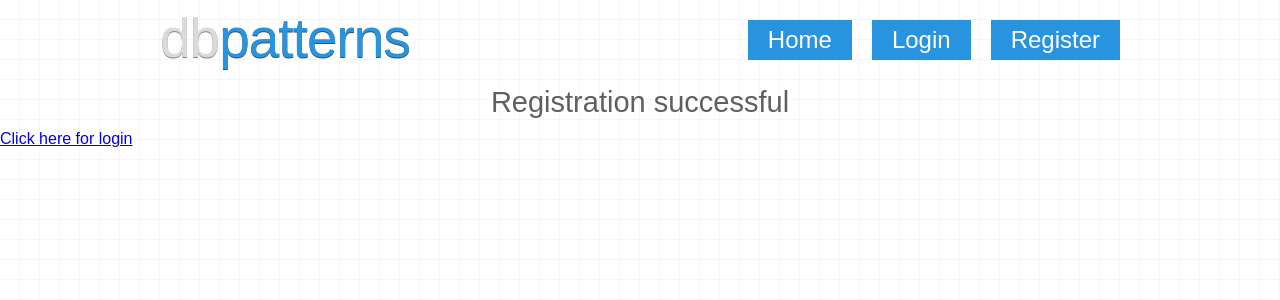
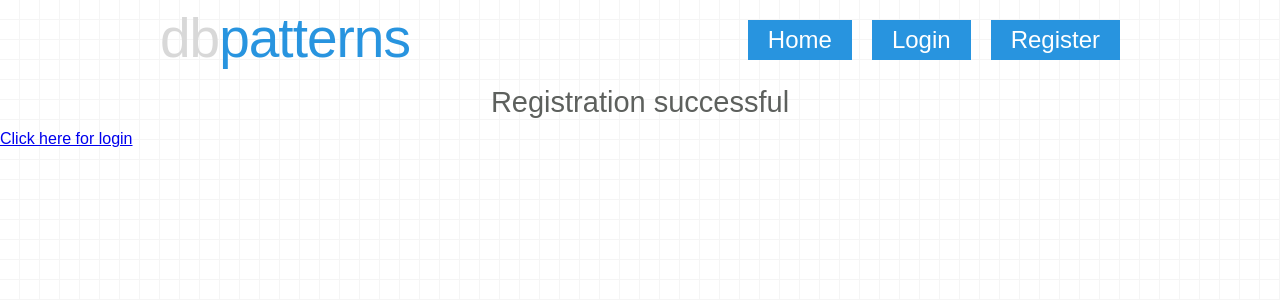
Before and after one commit to pyistanbul/dbpatterns, a Django app: a page that uses web/dbpatterns/dbpatterns/templates/base.html in a window 1280 px wide. Shown: the top 300 px of the page. Run offline with Django 3.2, Linux system fonts and the light colour scheme; parts of the project's set-up code (start-up, migrations or seed data) failed here and were passed over.

Commit message:
removed shadows from logo

```diff
--- a/web/dbpatterns/dbpatterns/static/css/screen.css
+++ b/web/dbpatterns/dbpatterns/static/css/screen.css
@@ -23,14 +23,12 @@ body {
     }
 
     header h1 a {
-        color: #dadada;
+        color: #d8d8d8;
         text-decoration: none;
-        text-shadow: #818181 0 1px 0;
     }
 
     header h1 span {
         color: #2894df;
-        text-shadow: #4b4b4b 0 1px 0;
     }
 
     header nav {
```
